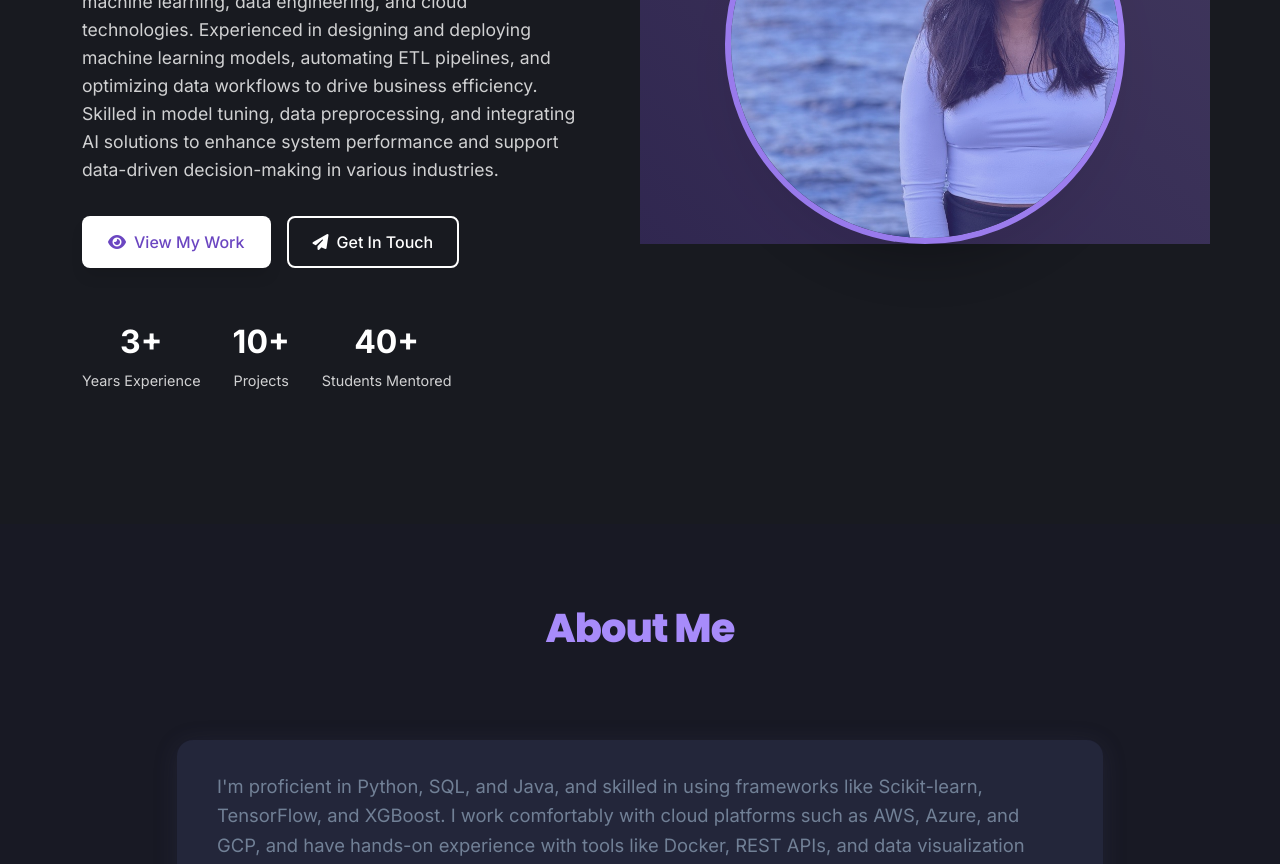
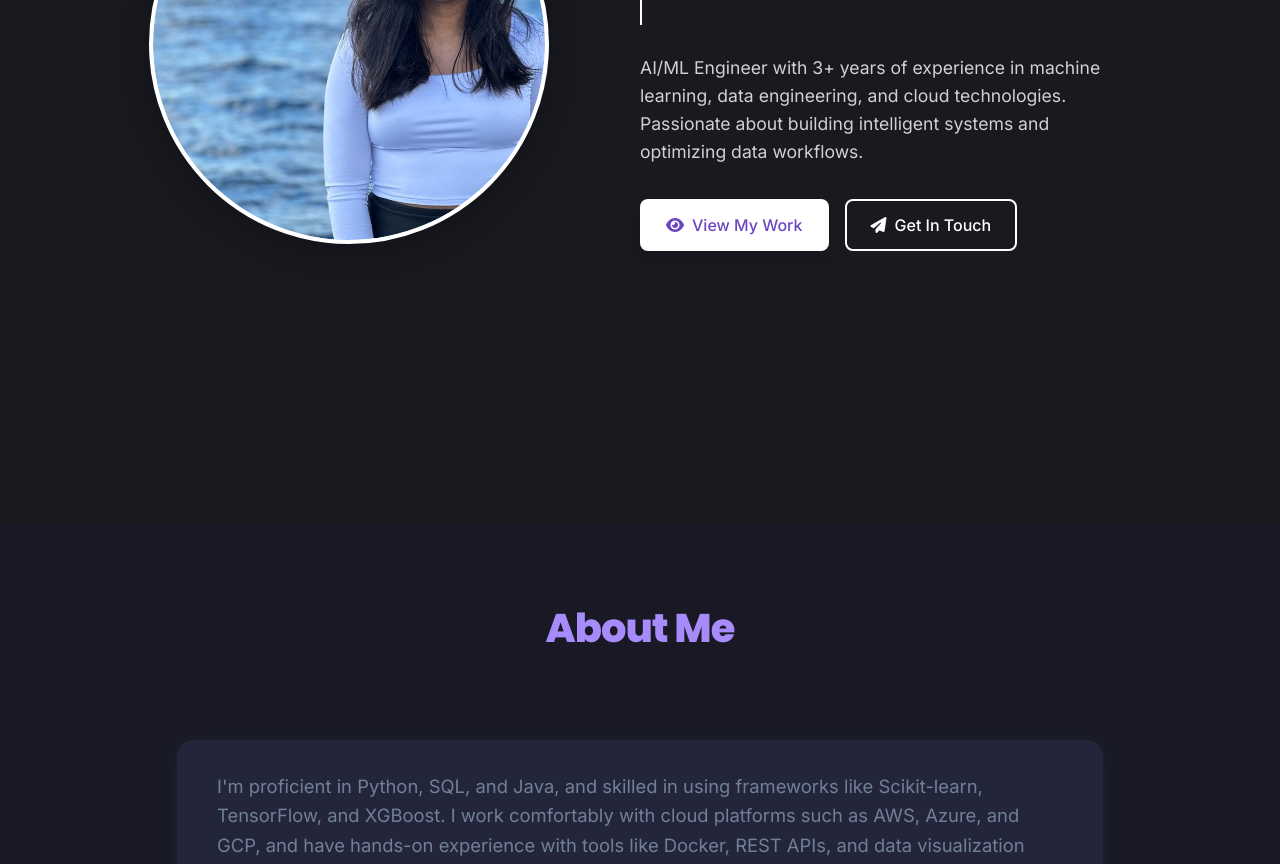
Before and after one commit to Srishti1805/Srishti---Portfolio, a plain HTML site: page index.html in a window 1280 px wide. Shown: the part 436-1300 px from the top of the page. Drawn offline with nearby package versions, Linux system fonts and the light colour scheme.

Commit message:
Update hero section layout: move profile photo to left side, increase size to 400x400, reduce border to 4px, and shorten text content

```diff
--- a/css/style.css
+++ b/css/style.css
@@ -40,7 +40,7 @@ html {
     scroll-behavior: smooth;
 }
 
-body, .dark-section, .projects-section, .contact-section, .footer, .about-section, .skills-section, .experience-section, .education-section {
+body, .dark-section, .projects-section, .contact-section, .footer, .skills-section, .experience-section, .education-section {
     background: #181924 !important;
     color: #fff;
     font-family: 'Inter', sans-serif;
@@ -163,6 +163,19 @@ img {
     overflow: hidden;
 }
 
+.hero-section .row {
+    display: flex !important;
+    flex-wrap: nowrap !important;
+    width: 100% !important;
+}
+
+.hero-section .col-lg-6 {
+    flex: 0 0 50% !important;
+    max-width: 50% !important;
+    display: flex !important;
+    align-items: center !important;
+}
+
 .hero-background, .hero-shapes, .shape, .hero-section .overlay {
     display: none !important;
 }
@@ -289,8 +302,8 @@ img {
 }
 
 .image-container {
-    width: 400px;
-    height: 400px;
+    width: 300px;
+    height: 300px;
     min-height: 0;
     min-width: 0;
       display: flex;
@@ -298,9 +311,10 @@ img {
       justify-content: center;
     border-radius: 50%;
     overflow: hidden;
-    box-shadow: var(--shadow-heavy);
-    background: transparent !important;
-    border: 6px solid #a78bfa;
+    box-shadow: 0 8px 32px rgba(0, 0, 0, 0.3);
+    background: #ffffff;
+    border: 8px solid #ffffff;
+    margin: 0 auto;
 }
 
 .about-img {
@@ -309,6 +323,7 @@ img {
     object-fit: cover;
   display: block;
     border-radius: 50%;
+    border: none;
 }
 
 .profile-image {
@@ -374,7 +389,7 @@ section {
 
 /* ===== ABOUT SECTION ===== */
 .about-section {
-    background: var(--secondary-color);
+    background: transparent;
 }
 
 .about-content {
@@ -1027,7 +1042,6 @@ section {
     justify-items: center;
     align-items: stretch;
     width: 100%;
-    flex-wrap: nowrap !important;
 }
 
 .skill-card {
--- a/index.html
+++ b/index.html
@@ -18,7 +18,7 @@
     <link href="https://unpkg.com/aos@2.3.1/dist/aos.css" rel="stylesheet">
 
     <!-- Custom CSS -->
-    <link rel="stylesheet" href="css/style.css">
+    <link rel="stylesheet" href="css/style.css?v=4">
 
 <style>
 
@@ -165,7 +165,15 @@
 
 	         <div class="container">
         <div class="row align-items-center min-vh-100">
-          <div class="col-lg-6" data-aos="fade-right">
+          <div class="col-lg-6 d-flex justify-content-center align-items-center" data-aos="fade-right">
+            <div class="hero-image">
+              <div style="width: 400px; height: 400px; border-radius: 50%; overflow: hidden; background: #ffffff; border: 4px solid #ffffff; box-shadow: 0 8px 32px rgba(0, 0, 0, 0.3); display: flex; align-items: center; justify-content: center;">
+                <img src="images/about-me.jpeg" alt="Profile Photo" style="width: 100%; height: 100%; object-fit: cover; border-radius: 50%; display: block;">
+              </div>
+            </div>
+          </div>
+
+          <div class="col-lg-6" data-aos="fade-left">
             <div class="hero-content">
               <div class="hero-badge">
                 <i class="fas fa-brain"></i>
@@ -181,7 +189,7 @@
               </div>
 
               <p class="hero-description">
-                AI/ML Engineer with 3+ years of strong background in machine learning, data engineering, and cloud technologies. Experienced in designing and deploying machine learning models, automating ETL pipelines, and optimizing data workflows to drive business efficiency. Skilled in model tuning, data preprocessing, and integrating AI solutions to enhance system performance and support data-driven decision-making in various industries.
+                AI/ML Engineer with 3+ years of experience in machine learning, data engineering, and cloud technologies. Passionate about building intelligent systems and optimizing data workflows.
               </p>
 
               <div class="hero-buttons">
@@ -195,31 +203,9 @@
                 </a>
               </div>
 
-              <div class="hero-stats">
-                <div class="stat-item">
-                  <span class="stat-number">3+</span>
-                  <span class="stat-label">Years Experience</span>
-                </div>
-                <div class="stat-item">
-                  <span class="stat-number">10+</span>
-                  <span class="stat-label">Projects</span>
-                </div>
-                <div class="stat-item">
-                  <span class="stat-number">40+</span>
-                  <span class="stat-label">Students Mentored</span>
-                </div>
-              </div>
 	        	</div>
 	        </div>
 
-          <div class="col-lg-6" data-aos="fade-left">
-            <div class="hero-image">
-              <div class="image-container">
-                <img src="images/about-me.jpeg" alt="Profile Photo" class="about-img img-fluid rounded shadow">
-                <div class="image-overlay"></div>
-              </div>
-            </div>
-          </div>
 	      </div>
 		</div>
     </section>
```
Lines whose indentation alone changed are shown as unchanged.
